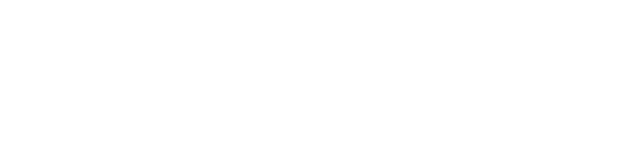
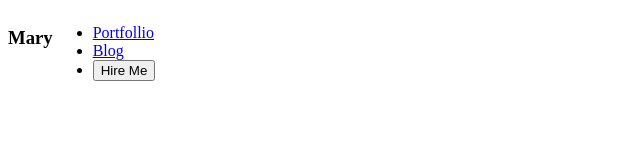
Before and after one commit to rahmanislam05/portfolio-website, a plain HTML site: page index.html in a window 1280 px wide. Shown: the whole page, without its empty margins (0-640 px from the left). Drawn offline with Linux system fonts and the light colour scheme.

Commit message:
nav added

```diff
--- a/index.html
+++ b/index.html
@@ -3,11 +3,19 @@
 <head>
     <meta charset="UTF-8">
     <meta name="viewport" content="width=device-width, initial-scale=1.0">
-    <title>Portfolio Website</title>
+    <title>Portfollio Website</title>
+    <link rel="stylesheet" href="styles/styles.css">
 </head>
 <body>
     <header>
-
+        <nav class="">
+            <h3>Ma<span>r</span>y</h3>
+            <ul>
+                <li><a href="portollio.html">Portfollio</a></li>
+                <li><a href="blog.html">Blog</a></li>
+                <li><button>Hire Me</button></li>
+            </ul>
+        </nav>
     </header>
     <main>
 
--- /dev/null
+++ b/styles/styles.css
@@ -0,0 +1,4 @@
+/* nav related styles */
+nav{
+    display: flex;
+}
```
Also changed, not shown: images/developer.png (added), images/hardy.png (added), images/header_bg.png (added), images/icons/facebook.png (added), images/icons/insta.png (added), images/icons/js.png (added), images/icons/mongo.png (added), images/icons/nodejs.png (added), images/icons/react.png (added), images/icons/twitter.png (added).
